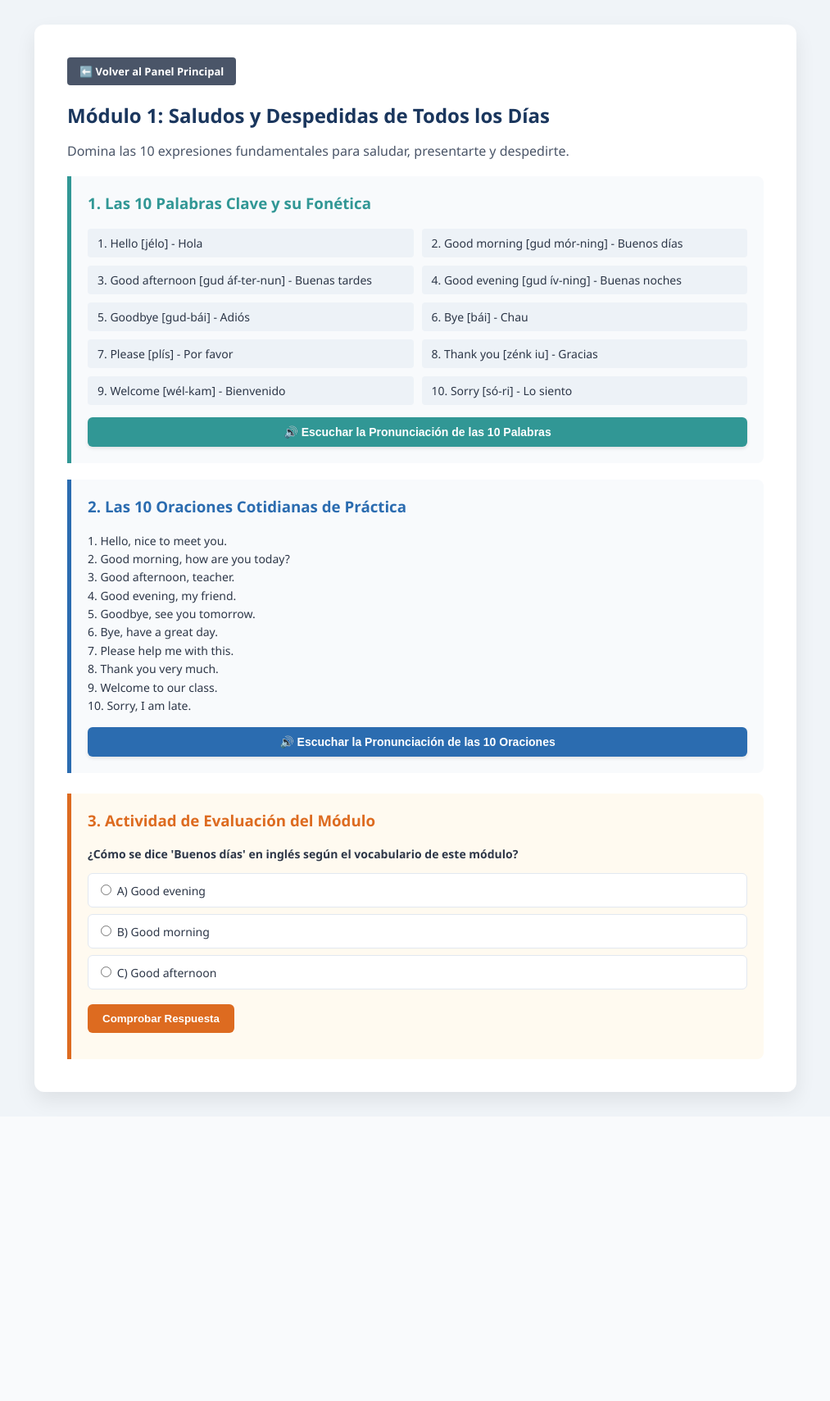
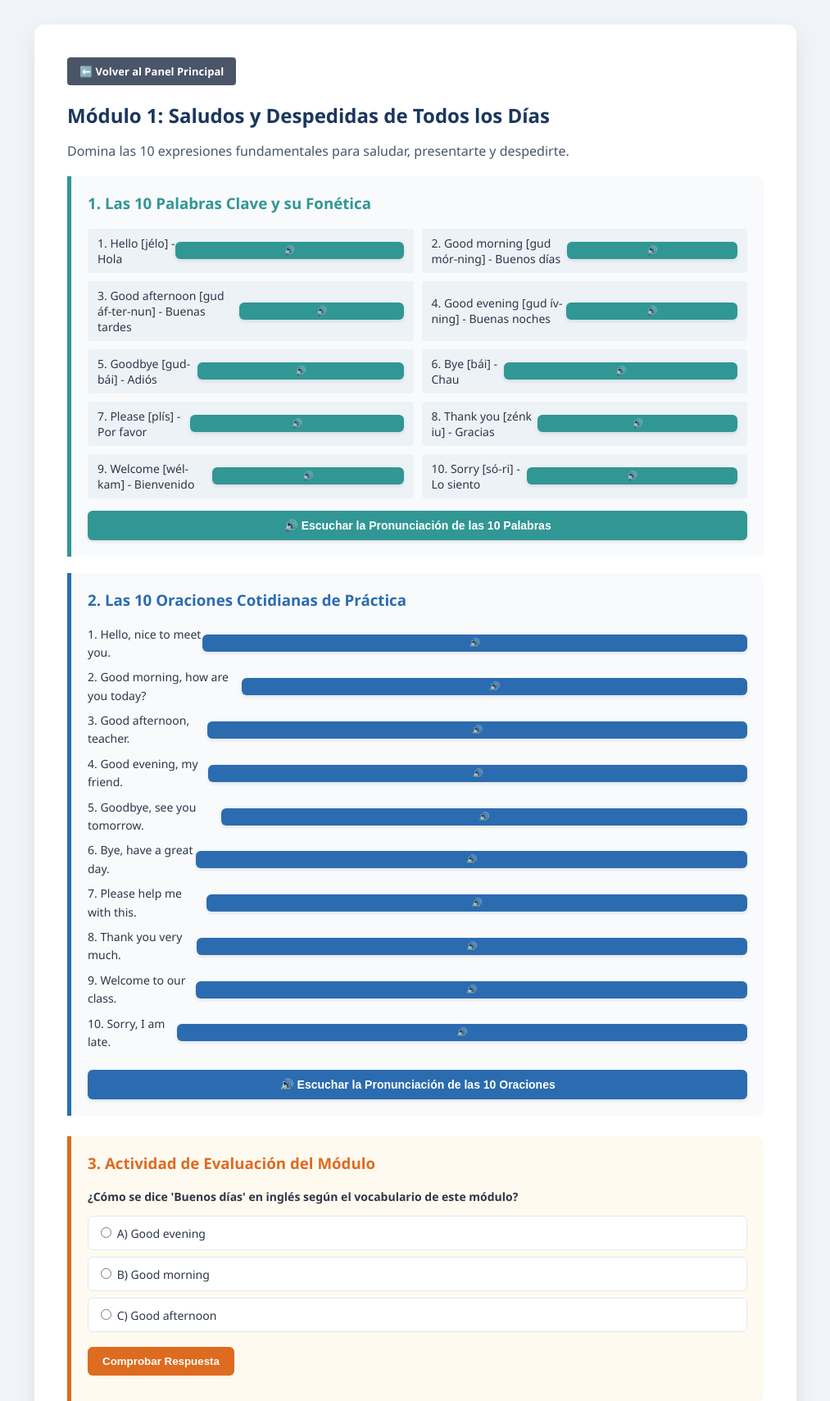
Before and after one commit to Nerbelis/audiolibro_english, a PHP site: page /detalle_modulo.php in a window 1280 px wide. Shown: the top 1709 px of the page at 82% size, without its empty margins (133-1146 px from the left). Before the commit the page ends 1352 px from the top, so only its background shows below. Run offline with PHP 8.4, Linux system fonts and the light colour scheme; a user stored in the database is signed in.

Commit message:
modificacion en pronunciacion individual

```diff
--- a/detalle_modulo.php
+++ b/detalle_modulo.php
@@ -312,10 +312,13 @@ $actual = isset($modulos[$id_modulo]) ? $modulos[$id_modulo] : $modulos[1];
     <div class="box">
         <h3>1. Las 10 Palabras Clave y su Fonética</h3>
         <div class="grid-list">
-            <?php foreach($actual['palabras'] as $palabra): ?>
-                <div class="list-item"><?php echo $palabra; ?></div>
-            <?php endforeach; ?>
+    <?php foreach($actual['palabras'] as $palabra): ?>
+        <div class="list-item" style="display: flex; justify-content: space-between; align-items: center;">
+            <span><?php echo $palabra; ?></span>
+            <button type="button" class="btn-voz" style="padding: 4px 8px; font-size: 11px; margin-top: 0;" onclick="hablarTexto('<?php echo addslashes($palabra); ?>')">🔊</button>
         </div>
+    <?php endforeach; ?>
+</div>
         <button class="btn-voz" onclick="hablarTexto('<?php echo addslashes($actual['texto_palabras']); ?>')">
             🔊 Escuchar la Pronunciación de las 10 Palabras
         </button>
@@ -326,8 +329,11 @@ $actual = isset($modulos[$id_modulo]) ? $modulos[$id_modulo] : $modulos[1];
         <h3 style="color: #2b6cb0;">2. Las 10 Oraciones Cotidianas de Práctica</h3>
         <div style="font-size: 14px; line-height: 1.6;">
             <?php foreach($actual['oraciones'] as $oracion): ?>
-                <div><?php echo $oracion; ?></div>
-            <?php endforeach; ?>
+    <div style="display: flex; justify-content: space-between; align-items: center; margin-bottom: 8px;">
+        <span><?php echo $oracion; ?></span>
+        <button type="button" class="btn-voz btn-voz-oracion" style="padding: 4px 8px; font-size: 11px; margin-top: 0;" onclick="hablarTexto('<?php echo addslashes($oracion); ?>')">🔊</button>
+    </div>
+<?php endforeach; ?>
         </div>
         <button class="btn-voz btn-voz-oracion" onclick="hablarTexto('<?php echo addslashes($actual['texto_oraciones']); ?>')">
             🔊 Escuchar la Pronunciación de las 10 Oraciones
```
